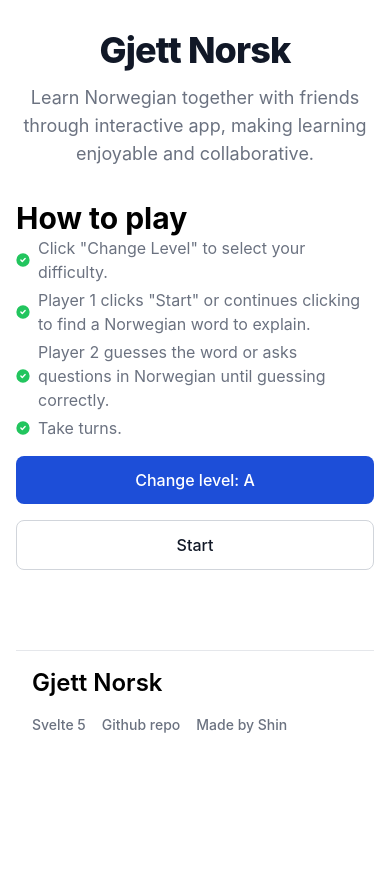
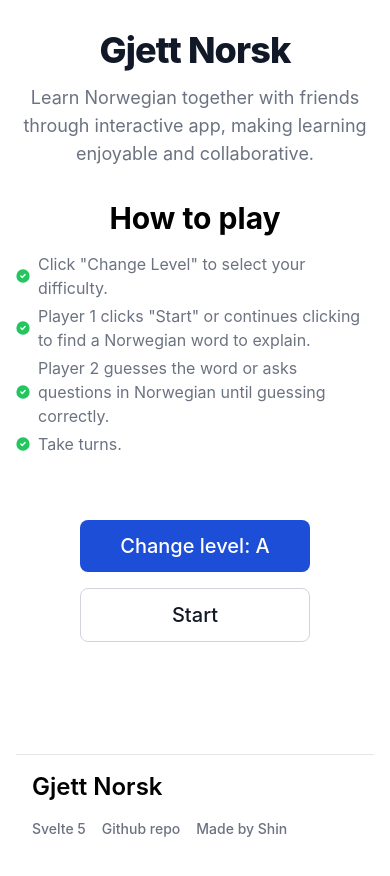
Before and after one commit to shinokada/gjett, a SvelteKit app: page / in a window 390 px wide. Shown: the top 876 px of the page. Before the commit the page ends 844 px from the top, so only its background shows below. Built offline with nearby package versions, Linux system fonts and the light colour scheme.

Commit message:
feat: add card

```diff
--- a/src/routes/+page.svelte
+++ b/src/routes/+page.svelte
@@ -34,7 +34,7 @@
 	<div class="py-8 px-4 mx-auto max-w-screen-xl text-center lg:py-16 lg:px-12">
 		<h1 class="mb-4 text-4xl font-extrabold tracking-tight leading-none text-gray-900 md:text-5xl lg:text-6xl dark:text-white">Gjett Norsk</h1>
 		<p class="mb-8 text-lg font-normal text-gray-500 lg:text-xl sm:px-16 xl:px-48 dark:text-gray-400">Learn Norwegian together with friends through interactive app, making learning enjoyable and collaborative.</p>
-		<h2 class="text-left text-3xl font-bold dark:text-white">How to play</h2>
+		<h2 class="text-center sm:text-left text-3xl font-bold mb-4 dark:text-white">How to play</h2>
 		<ul class="text-left space-y-1 mb-4 text-gray-500 list-inside dark:text-gray-400">
 			<li class="flex items-center">
 				<svg class="w-3.5 h-3.5 me-2 text-green-500 dark:text-green-400 flex-shrink-0" aria-hidden="true" xmlns="http://www.w3.org/2000/svg" fill="currentColor" viewBox="0 0 20 20">
@@ -53,17 +53,17 @@
 					<path d="M10 .5a9.5 9.5 0 1 0 9.5 9.5A9.51 9.51 0 0 0 10 .5Zm3.707 8.207-4 4a1 1 0 0 1-1.414 0l-2-2a1 1 0 0 1 1.414-1.414L9 10.586l3.293-3.293a1 1 0 0 1 1.414 1.414Z"/>
 			 </svg> Take turns.</li>
 		</ul>
-		<div class="flex flex-col mb-8 lg:mb-16 space-y-4 sm:flex-row sm:justify-center sm:space-y-0 sm:space-x-4">
-			<button on:click={toggleLevel} class="inline-flex justify-center items-center py-3 px-5 text-base font-medium text-center text-white rounded-lg bg-primary-700 hover:bg-primary-800 focus:ring-4 focus:ring-primary-300 dark:focus:ring-primary-900">
+		<div class="flex flex-col m-16 lg:mb-8 space-y-4 sm:flex-row sm:justify-center sm:space-y-0 sm:space-x-4">
+			<button on:click={toggleLevel} class="inline-flex justify-center items-center py-3 px-5 text-xl font-medium text-center text-white rounded-lg bg-primary-700 hover:bg-primary-800 focus:ring-4 focus:ring-primary-300 dark:focus:ring-primary-900">
 				Change level: {currentLevel}
 			</button>
 
-			<button on:click={randomword} class="inline-flex justify-center items-center py-3 px-5 text-base font-medium text-center text-gray-900 rounded-lg border border-gray-300 hover:bg-gray-100 focus:ring-4 focus:ring-gray-100 dark:text-white dark:border-gray-700 dark:hover:bg-gray-700 dark:focus:ring-gray-800">
+			<button on:click={randomword} class="inline-flex justify-center items-center py-3 px-5 text-xl font-medium text-center text-gray-900 rounded-lg border border-gray-300 hover:bg-gray-100 focus:ring-4 focus:ring-gray-100 dark:text-white dark:border-gray-700 dark:hover:bg-gray-700 dark:focus:ring-gray-800">
 				{startButton}
 			</button>
 		</div>
 		{#if randomElement}
-		<p class="my-4 text-4xl text-green-500">
+		<p class="block p-6 text-4xl text-green-500 bg-white border border-gray-200 rounded-lg shadow hover:bg-gray-100 dark:bg-gray-800 dark:border-gray-700 dark:hover:bg-gray-700">
 			{randomElement}
 		</p>
 		<h2 class="text-2xl text-left my-4 font-bold dark:text-white">Need help?</h2>
```
